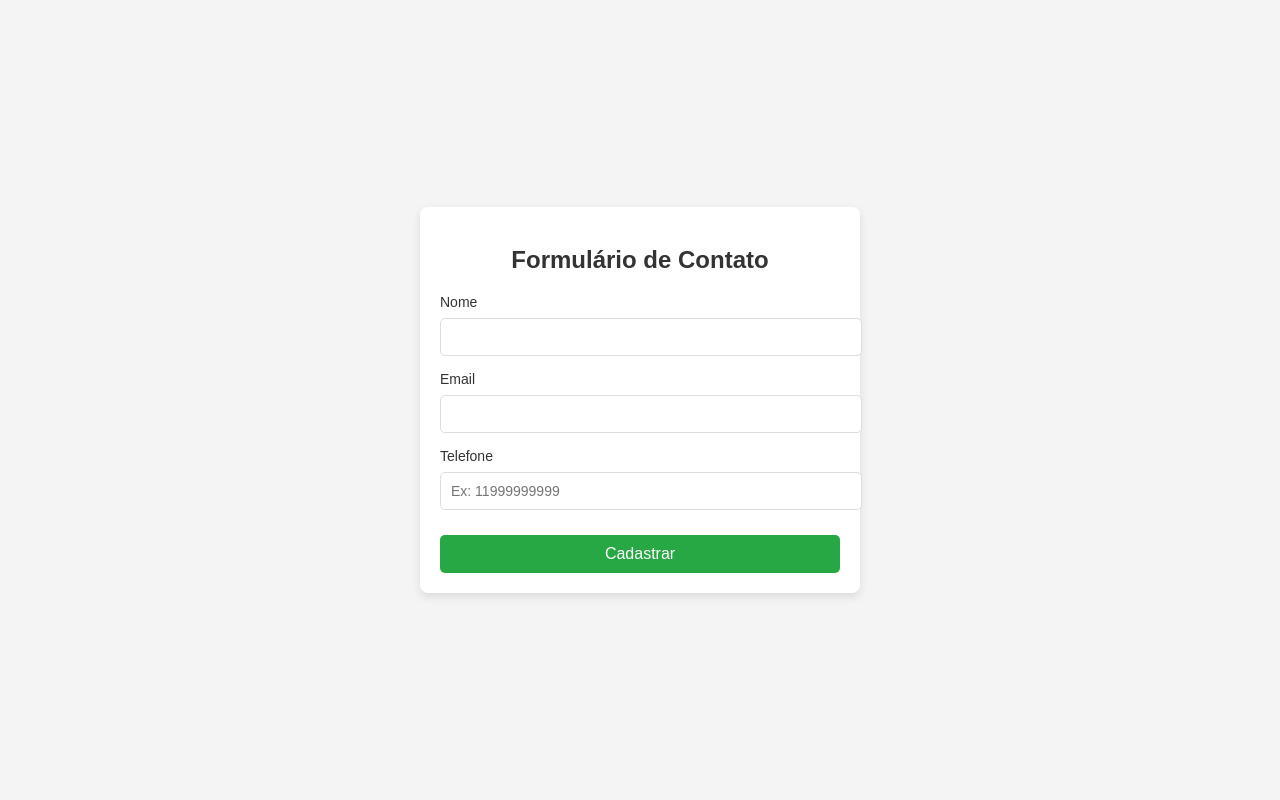
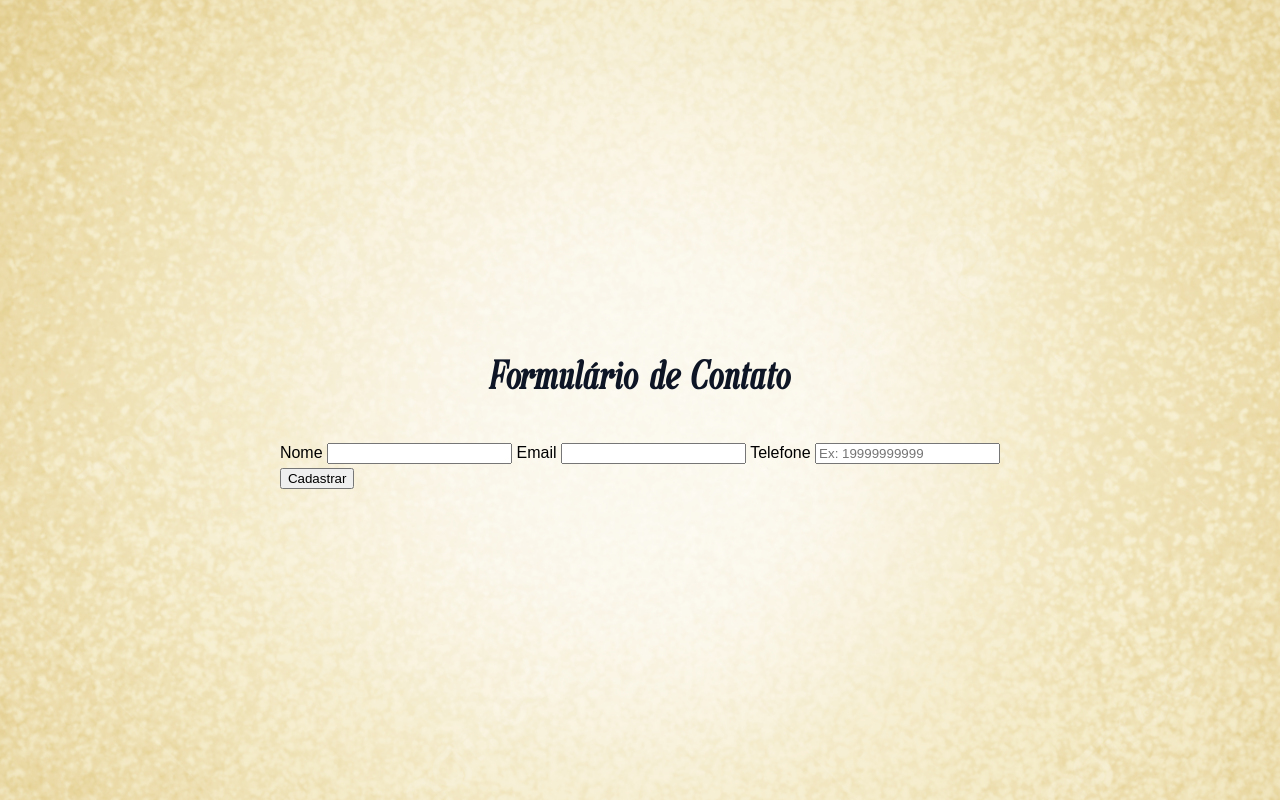
Before and after one commit to JohnNicolas86/Web-Aula-01, a plain HTML site: page formulario.html in a window 1280 px wide. Drawn offline with Linux system fonts and the light colour scheme; files whose address does not match are found by name.

Commit message:
Update formulario.html

```diff
--- a/formulario.html
+++ b/formulario.html
@@ -4,10 +4,9 @@
     <meta charset="UTF-8">
     <meta name="viewport" content="width=device-width, initial-scale=1.0">
     <title>Formulário de Contato</title>
+    <link rel="stylesheet" href="styles.css">
     <style>
         body {
-            font-family: Arial, sans-serif;
-            background-color: #f4f4f4;
             display: flex;
             justify-content: center;
             align-items: center;
@@ -15,59 +14,6 @@
             margin: 0;
         }
 
-        .container {
-            background-color: #fff;
-            padding: 20px;
-            border-radius: 8px;
-            box-shadow: 0 4px 10px rgba(0, 0, 0, 0.1);
-            max-width: 400px;
-            width: 100%;
-        }
-
-        h2 {
-            text-align: center;
-            color: #333;
-            margin-bottom: 20px;
-        }
-
-        label {
-            display: block;
-            font-size: 14px;
-            color: #333;
-            margin-bottom: 8px;
-        }
-
-        input[type="text"],
-        input[type="email"],
-        input[type="tel"] {
-            width: 100%;
-            padding: 10px;
-            margin-bottom: 15px;
-            border: 1px solid #ddd;
-            border-radius: 5px;
-            font-size: 14px;
-        }
-
-        input[type="submit"] {
-            width: 100%;
-            padding: 10px;
-            background-color: #28a745;
-            color: white;
-            border: none;
-            border-radius: 5px;
-            font-size: 16px;
-            cursor: pointer;
-        }
-
-        input[type="submit"]:hover {
-            background-color: #218838;
-        }
-
-        .error-message {
-            color: red;
-            font-size: 12px;
-            margin-bottom: 10px;
-        }
     </style>
 </head>
 <body>
@@ -82,7 +28,7 @@
         <input type="email" id="email" name="email" required>
 
         <label for="telefone">Telefone</label>
-        <input type="tel" id="telefone" name="telefone" pattern="[0-9]{10,11}" required placeholder="Ex: 11999999999">
+        <input type="tel" id="telefone" name="telefone" pattern="[0-9]{10,11}" required placeholder="Ex: 19999999999">
 
         <div class="error-message" id="error-message"></div>
 
```
